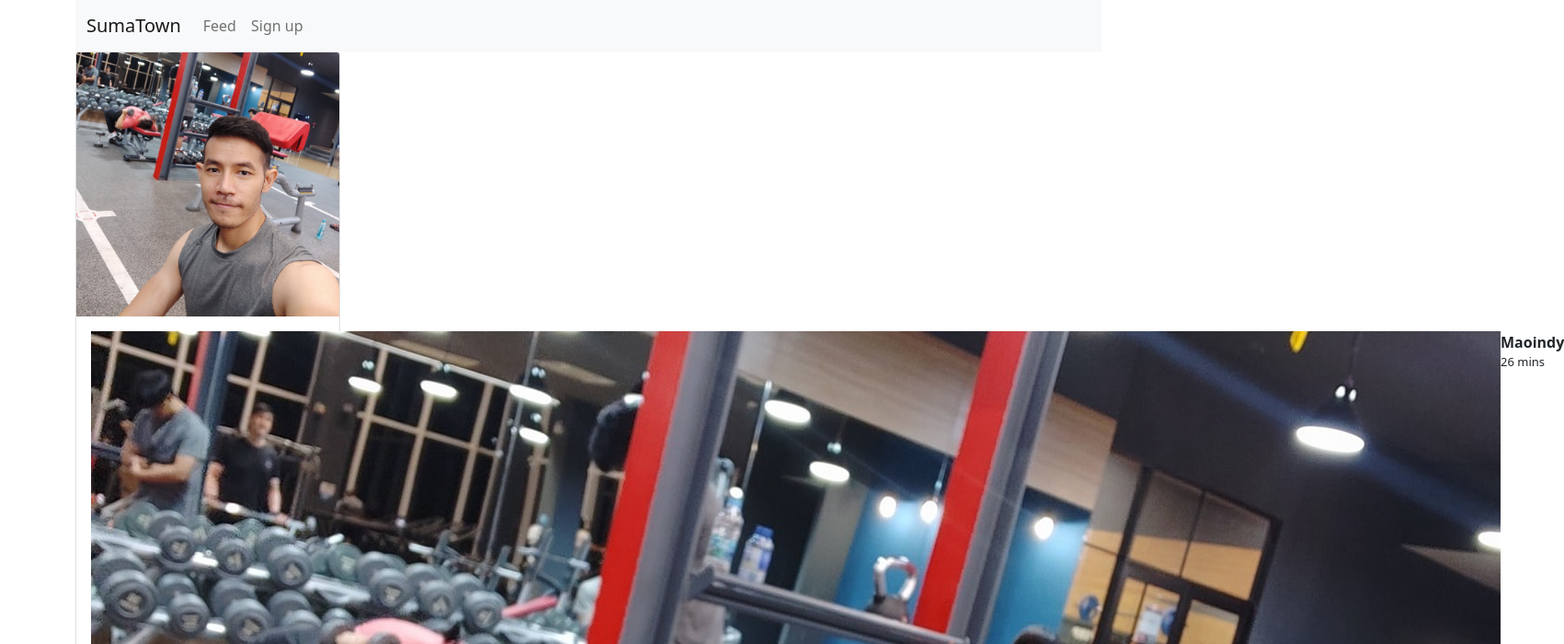
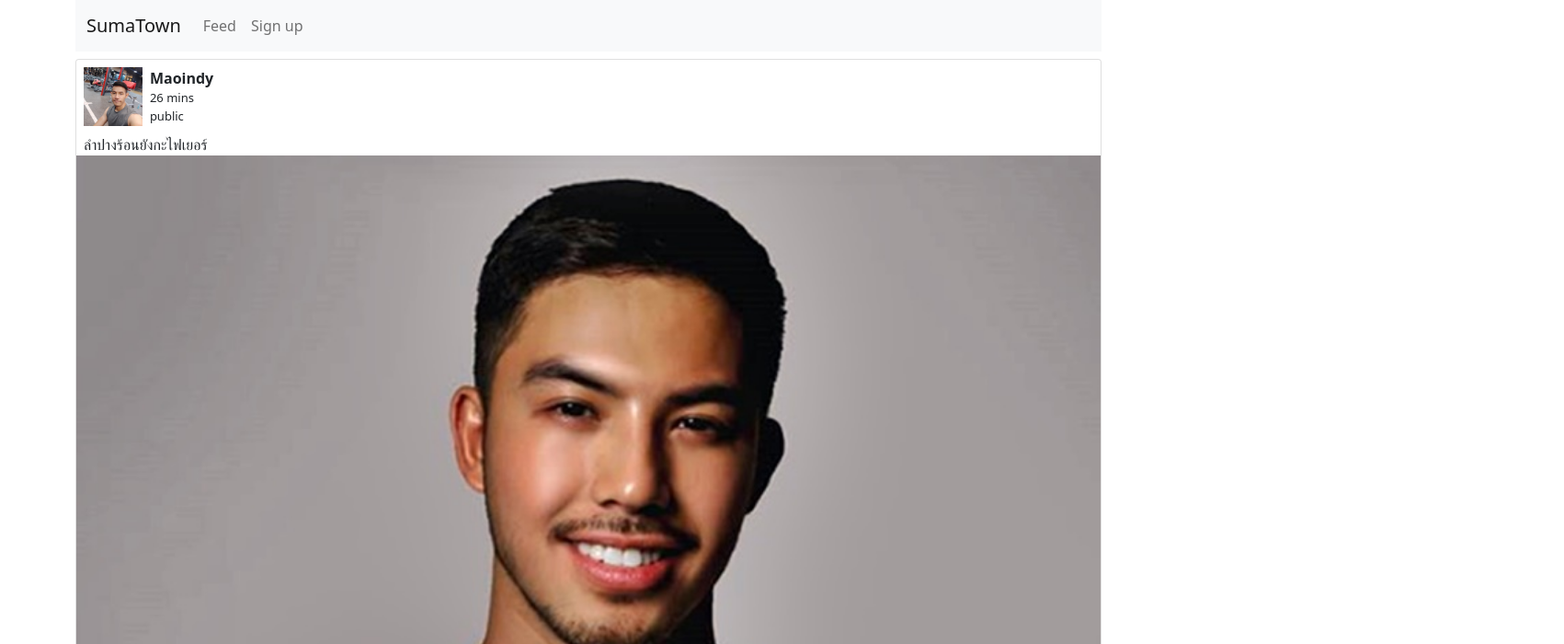
Before and after one commit to summao/SumaWeb, an Angular app: page / in a window 1280 px wide. Shown: the top 700 px of the page at 92% size, 1701 px wide, since content can reach past the window. Built offline with nearby package versions, Linux system fonts and the light colour scheme.

Commit message:
try simple feed

```diff
--- a/src/app/app.component.html
+++ b/src/app/app.component.html
@@ -1,4 +1,4 @@
-<nav class="navbar navbar-expand-lg navbar-light bg-light">
+<nav class="navbar navbar-expand-lg navbar-light bg-light mb-2">
   <div class="container-fluid">
     <a class="navbar-brand" href="#">SumaTown</a>
     <button class="navbar-toggler" type="button" data-bs-toggle="collapse" data-bs-target="#navbarNavDropdown" aria-controls="navbarNavDropdown" aria-expanded="false" aria-label="Toggle navigation">
--- a/src/app/feed/feed.component.css
+++ b/src/app/feed/feed.component.css
@@ -1,15 +1,23 @@
 .media {
     display: flex;
+}
+
+.media > div {
+    padding-left: 0.5rem;
+}
+
+.profile {
+    height: 4rem;
+}
+
+.name {
+    font-weight: 600;
 }
 
 .time {
     font-size: 0.8125rem;
 }
 
-.name {
-    font-weight: 600;
+.privacy {
+    font-size: 0.8125rem;
 }
-
-.profile {
-
-}
--- a/src/app/feed/feed.component.html
+++ b/src/app/feed/feed.component.html
@@ -1,14 +1,14 @@
-<div class="card" style="width: 18rem;">
-    <img src="assets/mao_profile.jpg" class="card-img-top" alt="...">
-    <div class="card-body">
-        <div class="media">
+<div class="card">
+    <div class="card-body p-0">
+        <div class="media p-2">
             <img src="assets/mao_profile.jpg" class="profile">
             <div>
                 <div class="name">Maoindy</div>
                 <div class="time">26 mins</div>
+                <div class="privacy">public</div>
             </div>
         </div>
-        <p class="card-text">Some quick example text to build on the card title and make up the bulk of the card's
-            content.</p>
+        <p class="card-text px-2 mb-0">ลำปางร้อนยังกะไฟเยอร์</p>
+        <img src="assets/tony.jpg" class="card-img-bottom px-0" alt="...">
     </div>
 </div>
```
Also changed, not shown: src/assets/tony.jpg (added).
